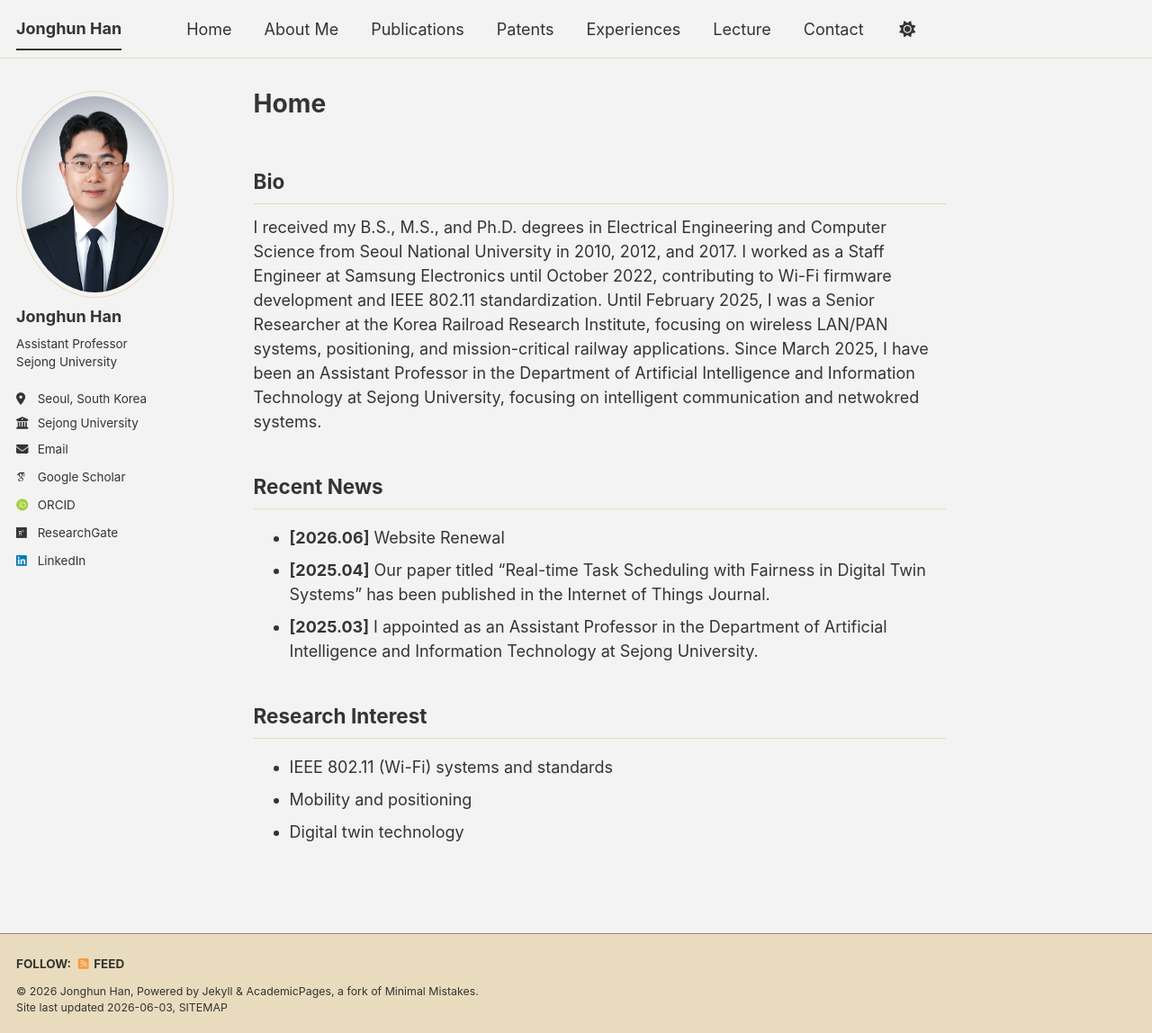
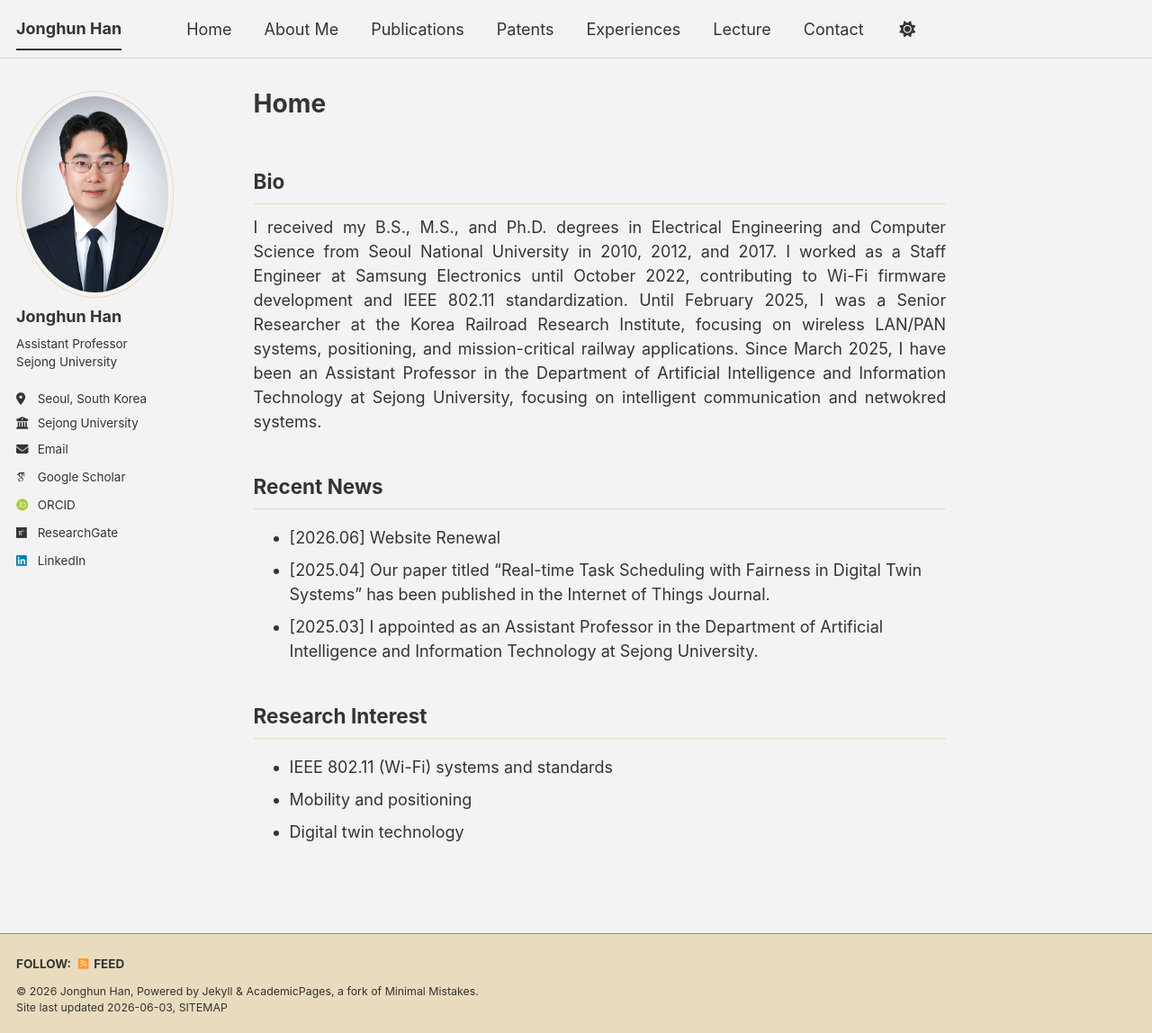
Before and after one commit to icnsl/icnsl.github.io, a Jekyll site: the page built from _pages/about.md, in a window 1280 px wide and 1148 px high. Shown: the whole window at 90% size. Built offline with Jekyll 4.4.1, drawn with Linux system fonts in a browser that asks for light colours; some web fonts are replaced; a script bundle is joined from its source files by our own code; library files that are not in the unit come from our copies.

Commit message:
Update about.md

```diff
--- a/_pages/about.md
+++ b/_pages/about.md
@@ -8,12 +8,14 @@ redirect_from:
 ---
 
 ## Bio
+<p align="justify">
 I received my B.S., M.S., and Ph.D. degrees in Electrical Engineering and Computer Science from Seoul National University in 2010, 2012, and 2017. I worked as a Staff Engineer at Samsung Electronics until October 2022, contributing to Wi-Fi firmware development and IEEE 802.11 standardization. Until February 2025, I was a Senior Researcher at the Korea Railroad Research Institute, focusing on wireless LAN/PAN systems, positioning, and mission-critical railway applications. Since March 2025, I have been an Assistant Professor in the Department of Artificial Intelligence and Information Technology at Sejong University, focusing on intelligent communication and netwokred systems.
+</p>
 
 ## Recent News
-- **[2026.06]** Website Renewal
-- **[2025.04]** Our paper titled “Real-time Task Scheduling with Fairness in Digital Twin Systems” has been published in the Internet of Things Journal.
-- **[2025.03]** I appointed as an Assistant Professor in the Department of Artificial Intelligence and Information Technology at Sejong University.
+- [2026.06] Website Renewal
+- [2025.04] Our paper titled “Real-time Task Scheduling with Fairness in Digital Twin Systems” has been published in the Internet of Things Journal.
+- [2025.03] I appointed as an Assistant Professor in the Department of Artificial Intelligence and Information Technology at Sejong University.
 
 ## Research Interest
 - IEEE 802.11 (Wi-Fi) systems and standards
```
